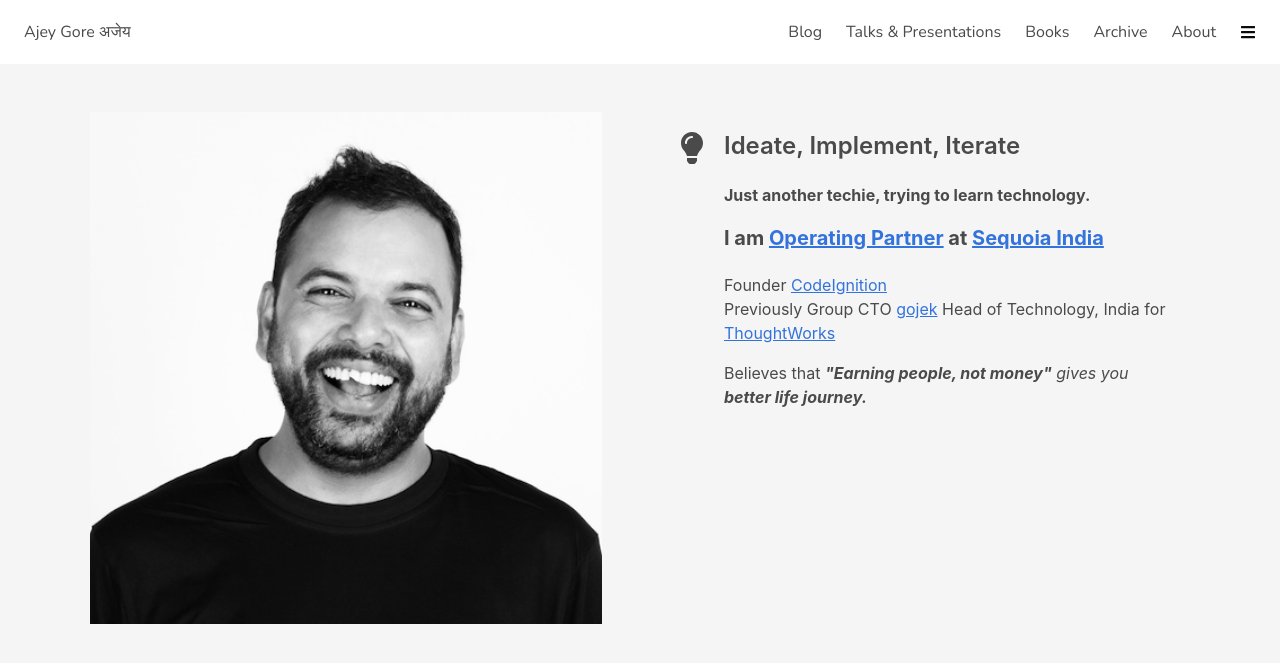
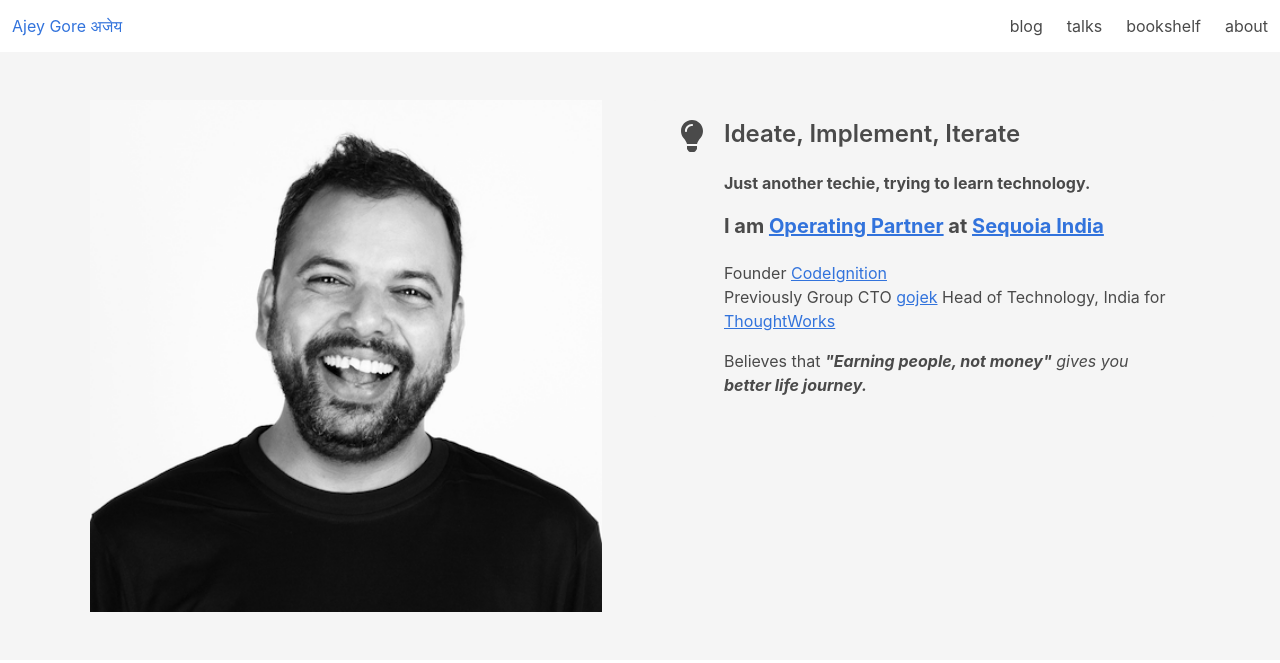
Before and after one commit to ajeygore/ajeygore.github.com, a Jekyll site: the page built from index2.html, in a window 1280 px wide. Shown: the top 663 px of the page. Built offline with Jekyll 4.4.1, drawn with Linux system fonts in a browser that asks for light colours; nearby versions of some CDN libraries.

Commit message:
using bulma navbars

```diff
--- a/_includes/navigation.html
+++ b/_includes/navigation.html
@@ -1,17 +1,54 @@
-<div class="hero-head top-menu">
-  <div class="columns is-mobile is-marginless">
-    <div class="column left">
-      <p class="navbar-item">Ajey Gore अजेय </p>
+<!-- <div class="hero&#45;head top&#45;menu"> -->
+<!--   <div class="columns is&#45;mobile is&#45;marginless"> -->
+<!--     <div class="column left"> -->
+<!--       <p class="navbar&#45;item">Ajey Gore अजेय </p> -->
+<!--     </div> -->
+<!--     <div class="column right"> -->
+<!--       <p class="navbar&#45;item desktop is&#45;white">Blog</p> -->
+<!--       <p class="navbar&#45;item desktop">Talks &#38; Presentations</p> -->
+<!--       <p class="navbar&#45;item desktop">Books</p> -->
+<!--       <p class="navbar&#45;item desktop">Archive</p> -->
+<!--       <p class="navbar&#45;item desktop">About</p> -->
+<!--       <figure class="navbar&#45;item image has&#45;text&#45;black center"> -->
+<!--         <i class="fas fa&#45;bars" style="width: 1rem; height: 1rem;"></i> -->
+<!--       </figure>  -->
+<!--     </div> -->
+<!--   </div> -->
+<!-- </div> -->
+<!--  -->
+
+
+<nav class="navbar is-fixed is-transparent" role="navigation" aria-label="main navigation">
+  <div class="navbar-brand">
+    <a class="navbar-item" href="https://bulma.io">
+      Ajey Gore अजेय     </a>
+
+    <a role="button" class="navbar-burger" aria-label="menu" aria-expanded="false">
+      <span aria-hidden="true"></span>
+      <span aria-hidden="true"></span>
+      <span aria-hidden="true"></span>
+    </a>
+  </div>
+
+  <div id="navbar-site" class="navbar-menu">
+    <div class="navbar-end">
+      <a class="navbar-item">
+        blog
+      </a>
+
+      <a class="navbar-item">
+        talks
+      </a>
+
+      <a class="navbar-item">
+        bookshelf
+      </a>
+
+      <a class="navbar-item">
+        about
+      </a>
+
     </div>
-    <div class="column right">
-      <p class="navbar-item desktop is-white">Blog</p>
-      <p class="navbar-item desktop">Talks & Presentations</p>
-      <p class="navbar-item desktop">Books</p>
-      <p class="navbar-item desktop">Archive</p>
-      <p class="navbar-item desktop">About</p>
-      <figure class="navbar-item image has-text-black center">
-        <i class="fas fa-bars" style="width: 1rem; height: 1rem;"></i>
-      </figure>
-    </div>
+
   </div>
-</div>
+</nav>
--- a/_layouts/bare2.html
+++ b/_layouts/bare2.html
@@ -15,6 +24,28 @@
 
   </head>
   <body>
+    <section class="hero">
+      <!-- .hero-head -->
+      {% include navigation.html %}
+    </section>
+
     {{ content }}
+
+    <!--
+      Footer JavaScript using google's CDN
+    -->
+    <script src="https://ajax.googleapis.com/ajax/libs/jquery/3.6.0/jquery.min.js"></script>
+
+    <script>
+      $(document).ready(function() {
+        // Check for click events on the navbar burger icon
+        $(".navbar-burger").click(function() {
+        // Toggle the "is-active" class on both the "navbar-burger" and the "navbar-menu"
+        $(".navbar-burger").toggleClass("is-active");
+        $(".navbar-menu").toggleClass("is-active");
+
+        });
+       });
+    </script>
   </body>
 </html>
--- a/_layouts/new_home.html
+++ b/_layouts/new_home.html
@@ -1,8 +1,4 @@
 ---
 layout: bare2
 ---
-<section class="hero">
-   <!-- .hero-head -->
-   {% include navigation.html %}
-</section>
 {{ content }}
```
Also changed, not shown: other parts of _layouts/bare2.html (+9 -0 lines), 1 other file.
